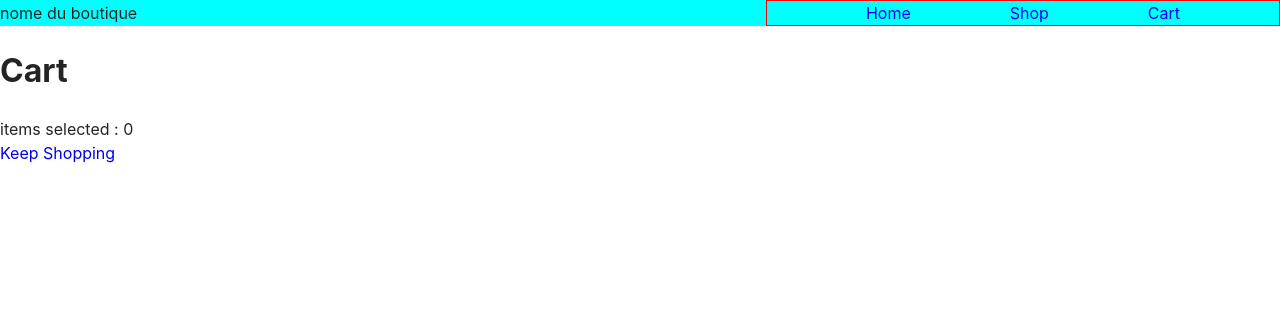
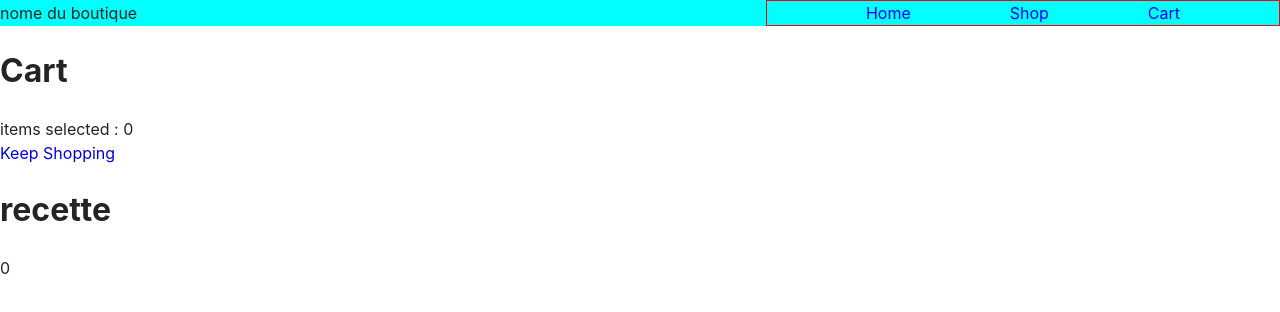
Before and after one commit to Vole-de-Mort/Shopping-Cart, a React (Vite) app: page /cart in a window 1280 px wide. Shown: the top 312 px of the page. Built offline with nearby package versions, Linux system fonts and the light colour scheme.

Commit message:
Calcule du prix total

```diff
--- a/src/Pages/Shop.jsx
+++ b/src/Pages/Shop.jsx
@@ -5,7 +5,7 @@ import { CartContext } from '../context/CartContext';
 const Shop = () => {
   const [products, setProducts] = useState([]);
   const [isLoading, setIsLoading] = useState(true);
-  const { addToCart } = useContext(CartContext);
+  const { addToCart, existingProduct } = useContext(CartContext);
 
   useEffect(() => {
     // Fetch products from external API
@@ -21,14 +21,19 @@ const Shop = () => {
     return <div className='loading'>Loading ...</div>;
   }
   console.log(products);
-
+  if (existingProduct) {
+    console.log('helloworld');
+    //class should be added for coloring purposes
+  }
   return (
     <>
       <div className='shop'>
         <h1>Shop</h1>
         <div className='products'>
           {products.map((product, id) => {
-            return <Products key={id} product={products[id]} addToCart={addToCart}/>;
+            return (
+              <Products key={id} product={products[id]} addToCart={addToCart} />
+            );
           })}
         </div>
         <Link to='/'>Back Home</Link>
--- a/src/component/Cart.jsx
+++ b/src/component/Cart.jsx
@@ -1,22 +1,28 @@
-import { useContext, useState } from 'react';
+import { useContext, useEffect, useState } from 'react';
 import { CartContext } from '../context/CartContext';
 import { Link } from 'react-router-dom';
+import Recette from './Recette';
 
 export default function Cart() {
-  const { cart, pieceNumber, removeFromCart } = useContext(CartContext);
-
+  const [visible, setVisible] = useState(true);
+  // const [totalPrice, setTotalPrice] = useState(0);
+  const { cart, pieceNumber, removeFromCart, cleanCart } =
+    useContext(CartContext);
+  const [totalPrice, setTotalPrice] = useState(0);
   const [itemCounts, setItemCounts] = useState(
     cart.reduce((acc, item) => {
-      acc[item.id] = 0; // Initialize counts to 0 for each item
+      acc[item.id] = 1; // Initialize counts to 1 for each item
       return acc;
     }, {})
   );
 
-  const handleIncrement = (id) => {
+  const handleIncrement = (item) => {
+    const id = item.id;
     setItemCounts((prevCounts) => ({
       ...prevCounts,
       [id]: prevCounts[id] + 1,
     }));
+    //setTotalPrice((prevPrice) => prevPrice + item.price);
   };
 
   const handleDecrement = (id) => {
@@ -31,6 +37,18 @@ export default function Cart() {
   const sumItem = (id) => {
     return itemCounts[id] * cart.find((item) => item.id === id).price;
   };
+  useEffect(() => {
+    if (cart.length === 0) {
+      setVisible(false);
+    } else {
+      setVisible(true);
+    }
+
+    const total = cart.reduce((sum, item) => {
+      return sum + item.price * itemCounts[item.id];
+    }, 0);
+    setTotalPrice(total);
+  }, [cart, itemCounts]);
 
   return (
     <div className='cart'>
@@ -38,9 +56,6 @@ export default function Cart() {
       <div className='items'>
         {cart.map((item) => {
           return (
-            //lena lazem n7ottou ko item fel 9offa kifech bch yo4hor
-            // lazem kol item yebda andou remove btn
-            // el btn aka mel CartContext hya el general !
             <>
               <div key={item.id} className='item'>
                 <h1>{item.id}</h1>
@@ -53,14 +68,11 @@ export default function Cart() {
                     -
                   </button>
                   <div id={item.id}>{itemCounts[item.id]}</div>
-                  <button
-                    type='button'
-                    onClick={() => handleIncrement(item.id)}
-                  >
+                  <button type='button' onClick={() => handleIncrement(item)}>
                     +
                   </button>
                 </div>
-                <div className='totalPrice'>{sumItem(item.id)}$</div>
+                <div className='price'>{sumItem(item.id)}$</div>
                 <button type='button' onClick={() => removeFromCart(item.id)}>
                   Remove
                 </button>
@@ -71,9 +83,14 @@ export default function Cart() {
       </div>
       <div className='itemsSelected'>items selected : {pieceNumber}</div>
       <Link to='/shop'>Keep Shopping</Link>
-      {/*
-      lena laem componenst bch ye7seb el recette el koll
-      */}
+
+      {visible && (
+        <button type='button' className='hidden' onClick={cleanCart}>
+          Clear Cart
+        </button>
+      )}
+
+      <Recette text='helo' totalPrice={totalPrice} />
     </div>
   );
 }
--- /dev/null
+++ b/src/component/Recette.jsx
@@ -0,0 +1,14 @@
+import PropTypes from 'prop-types';
+
+export default function Recette(props){
+  return (
+    <>
+    <h1>recette</h1>
+    {props.totalPrice}
+    </>
+  )
+}
+
+Recette.propTypes = {
+  totalPrice: PropTypes.number,
+}
--- a/src/context/CartContext.jsx
+++ b/src/context/CartContext.jsx
@@ -8,10 +8,18 @@ export const CartContext = createContext();
 export const CartProvider = ({ children }) => {
   const [cart, setCart] = useState([]);
   const [pieceNumber, IncreasingPieceNumber] = useState(0);
+  const [existingProduct, setExiste] = useState(false);
 
   const addToCart = (product) => {
-    setCart((prevCart) => [...prevCart, product]);
-    IncreasingPieceNumber((q) => q + 1);
+    const existe = cart.find((item) => item.id === product.id);
+    if (existe) {
+      console.log('quantity should increase');
+      setExiste(true);
+    } else {
+      console.log('Product added');
+      setCart((prevCart) => [...prevCart, product]);
+      IncreasingPieceNumber((q) => q + 1);
+    }
   };
 
   const removeFromCart = (productId) => {
@@ -19,10 +27,22 @@ export const CartProvider = ({ children }) => {
     IncreasingPieceNumber((q) => q - 1);
   };
 
-  // athi lazsemha trajja3 a function for cleaning the cart
-  // and a function for removing item's from the cart
+  const cleanCart = () => {
+    setCart([]);
+    IncreasingPieceNumber(0);
+  };
+
   return (
-    <CartContext.Provider value={{ cart, addToCart, pieceNumber, removeFromCart }}>
+    <CartContext.Provider
+      value={{
+        cart,
+        addToCart,
+        pieceNumber,
+        removeFromCart,
+        existingProduct,
+        cleanCart,
+      }}
+    >
       {children}
     </CartContext.Provider>
   );
```
